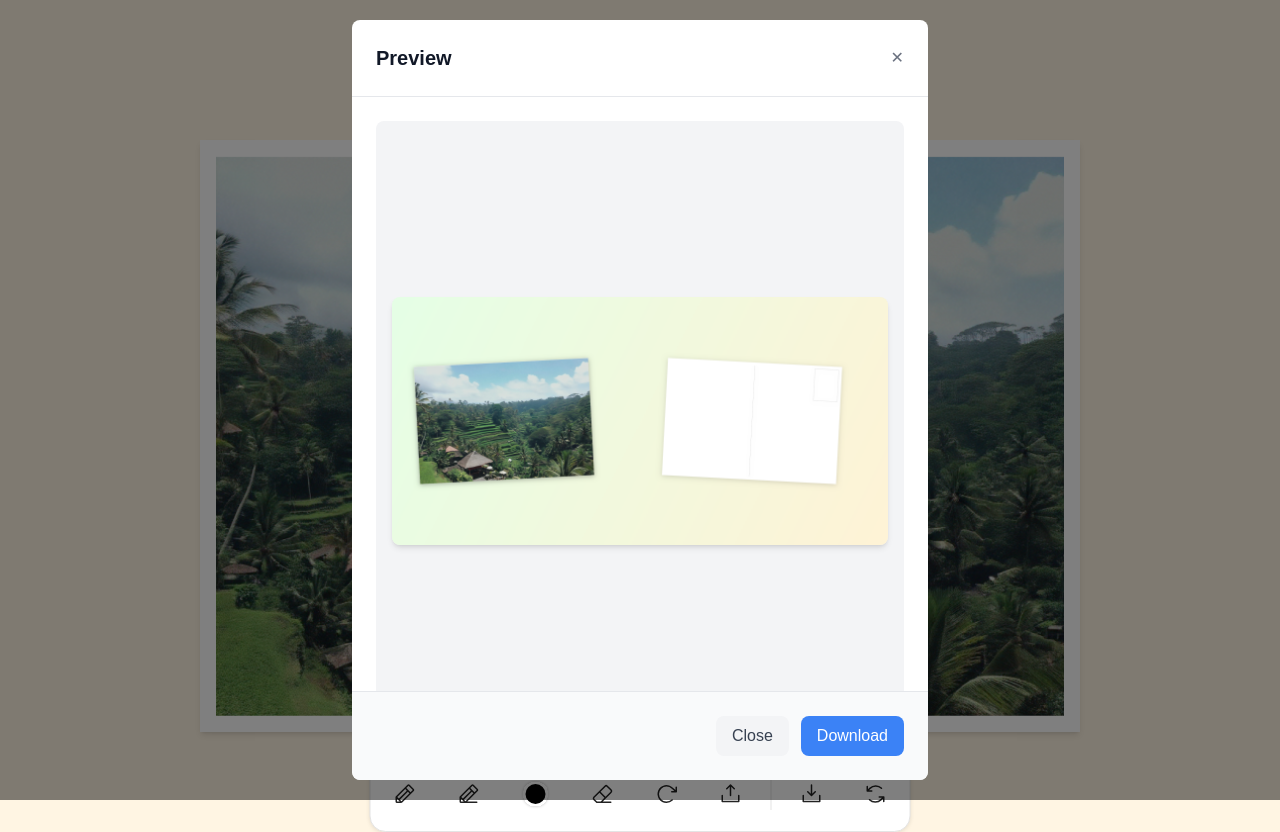
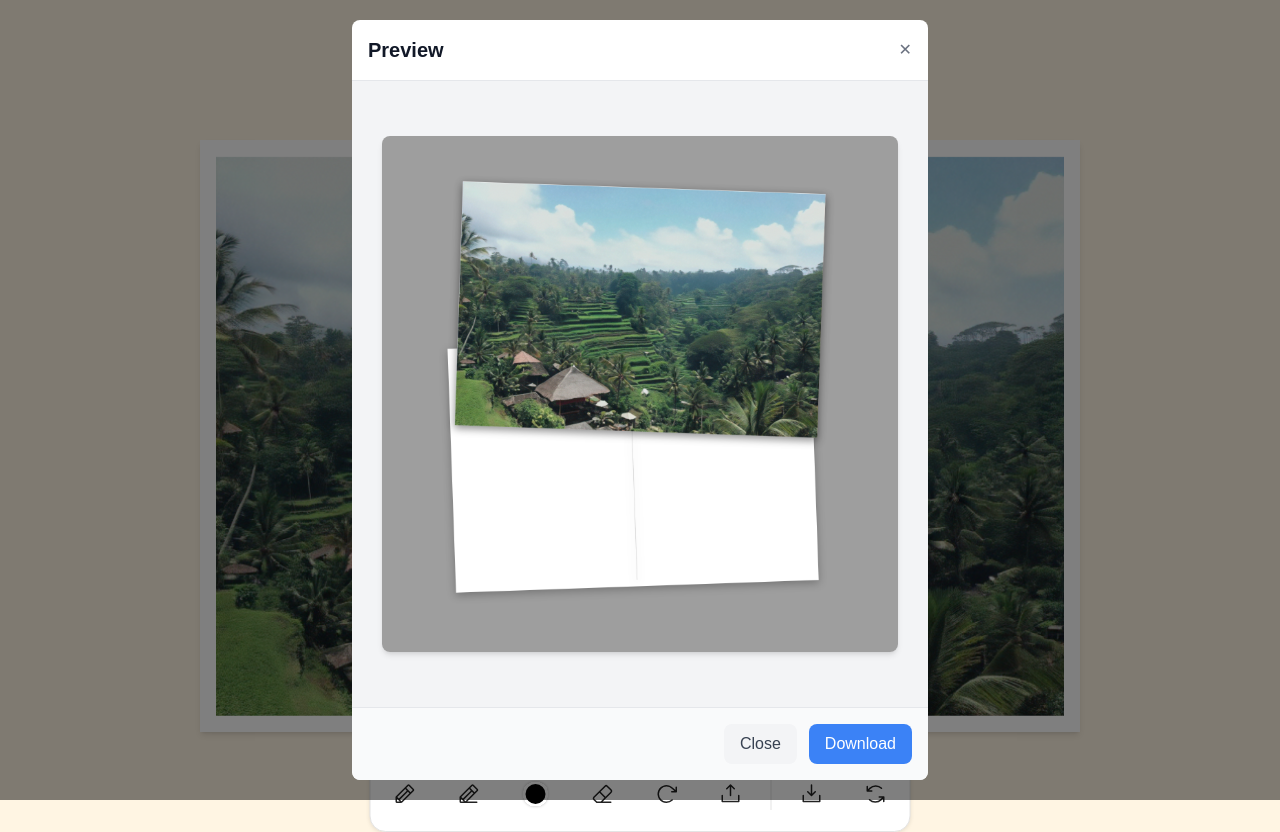
Before and after one commit to csleong98/postcard, a Next.js app: page / in a window 1280 px wide. Both pictures are taken after a click on the button 811 px from the left and 793 px from the top of the page. Built offline with nearby package versions, Linux system fonts and the light colour scheme.

Commit message:
removed the options to export and change the preview background to picture

```diff
--- a/src/app/components/PostcardCustomizer.js
+++ b/src/app/components/PostcardCustomizer.js
@@ -44,6 +44,7 @@ export default function PostcardCustomizer() {
   const [drawingColor, setDrawingColor] = useState('#000000');
   const [showPreview, setShowPreview] = useState(false);
   const [previewLayout, setPreviewLayout] = useState('horizontal');
+  const [previewBackground, setPreviewBackground] = useState('/images/preview-bg.jpg');
 
   // Add useEffect to handle preview generation when layout changes
   useEffect(() => {
@@ -142,90 +143,51 @@ export default function PostcardCustomizer() {
     // Create a temporary canvas for the combined preview
     const previewCanvas = document.createElement('canvas');
 
-    // Set canvas dimensions based on layout
-    let canvasWidth, canvasHeight;
-    switch(previewLayout) {
-      case 'horizontal':
-        canvasWidth = 2000;
-        canvasHeight = 1000;
-        break;
-      case 'vertical':
-        canvasWidth = 1000;
-        canvasHeight = 2000;
-        break;
-      case 'square':
-        canvasWidth = 1500;
-        canvasHeight = 1500;
-        break;
-      default:
-        canvasWidth = 2000;
-        canvasHeight = 1000;
-        break;
-    }
+    // Set fixed square canvas dimensions
+    const canvasWidth = 1500;
+    const canvasHeight = 1500;
 
     previewCanvas.width = canvasWidth;
     previewCanvas.height = canvasHeight;
     const ctx = previewCanvas.getContext('2d');
 
-    // Draw gradient background
-    const gradient = ctx.createLinearGradient(0, 0, canvasWidth, canvasHeight);
-    gradient.addColorStop(0, '#E5FFE6');  // Light mint green
-    gradient.addColorStop(1, '#FFF3D6');  // Light warm yellow
-    ctx.fillStyle = gradient;
-    ctx.fillRect(0, 0, canvasWidth, canvasHeight);
+    // Load and draw background image
+    const bgImg = new Image();
+    bgImg.onload = () => {
+      // Draw background with cover effect
+      const bgAspect = bgImg.width / bgImg.height;
+      const canvasAspect = canvasWidth / canvasHeight;
+      let drawWidth, drawHeight, x, y;
 
+      if (bgAspect > canvasAspect) {
+        // Background is wider than canvas
+        drawHeight = canvasHeight;
+        drawWidth = drawHeight * bgAspect;
+        x = (canvasWidth - drawWidth) / 2;
+        y = 0;
+      } else {
+        // Background is taller than canvas
+        drawWidth = canvasWidth;
+        drawHeight = drawWidth / bgAspect;
+        x = 0;
+        y = (canvasHeight - drawHeight) / 2;
+      }
+
+      ctx.drawImage(bgImg, x, y, drawWidth, drawHeight);
+
+      // Load and draw postcard content
       const img = new Image();
       img.onload = () => {
-      // Calculate card dimensions and positions based on layout
+        // Calculate card dimensions and positions
         const cardWidth = 879;
         const cardHeight = 591;
-      let frontScale, backScale, frontX, frontY, backX, backY, frontRotation, backRotation;
+        const scale = 1.2;  // Larger scale for better visibility
 
-      switch(previewLayout) {
-        case 'horizontal':
-          // Side by side layout
-          frontScale = 0.8;
-          backScale = 0.8;
-          frontX = canvasWidth * 0.05;
-          frontY = (canvasHeight - cardHeight * frontScale) / 2;
-          backX = canvasWidth * 0.55;
-          backY = frontY;
-          frontRotation = -3; // Slight tilt left
-          backRotation = 3;   // Slight tilt right
-          break;
-        case 'vertical':
-          // Stacked vertically
-          frontScale = 0.8;
-          backScale = 0.8;
-          frontX = (canvasWidth - cardWidth * frontScale) / 2;
-          frontY = canvasHeight * 0.1;
-          backX = frontX + 20; // Slight offset for depth
-          backY = canvasHeight * 0.55;
-          frontRotation = -2;
-          backRotation = 2;
-          break;
-        case 'square':
-          // Stacked with equal spacing
-          frontScale = 1.2;
-          backScale = 1.2;
-          frontX = (canvasWidth - cardWidth * frontScale) / 2;
-          frontY = canvasHeight * 0.1;
-          backX = frontX - 20; // Offset in opposite direction
-          backY = canvasHeight * 0.4;
-          frontRotation = 2;
-          backRotation = -2;
-          break;
-        default:
-          // Default to horizontal layout
-          frontScale = 0.9;
-          backScale = 0.9;
-          frontX = canvasWidth * 0.05;
-          frontY = (canvasHeight - cardHeight * frontScale) / 2;
-          backX = canvasWidth * 0.55;
-          backY = frontY;
-          frontRotation = -3;
-          backRotation = 3;
-      }
+        // Center horizontally and position vertically
+        const frontX = (canvasWidth - cardWidth * scale) / 2;
+        const frontY = canvasHeight * 0.1;  // Top card position
+        const backX = frontX - 20;  // Slight offset for depth
+        const backY = canvasHeight * 0.4;  // Bottom card position
 
         // Helper function to draw a rotated card with shadow
         const drawRotatedCard = (x, y, width, height, rotation, drawContent) => {
@@ -237,10 +199,10 @@ export default function PostcardCustomizer() {
           ctx.translate(-(x + width / 2), -(y + height / 2));
 
           // Add shadow
-        ctx.shadowColor = 'rgba(0, 0, 0, 0.15)';
-        ctx.shadowBlur = 20;
+          ctx.shadowColor = 'rgba(0, 0, 0, 0.25)';  // Slightly darker shadow
+          ctx.shadowBlur = 25;  // Increased blur
           ctx.shadowOffsetX = 0;
-        ctx.shadowOffsetY = 4;
+          ctx.shadowOffsetY = 8;  // Increased offset
 
           // Draw white background
           ctx.fillStyle = '#FFFFFF';
@@ -256,22 +218,22 @@ export default function PostcardCustomizer() {
         drawRotatedCard(
           backX,
           backY,
-        cardWidth * backScale,
-        cardHeight * backScale,
-        backRotation,
+          cardWidth * scale,
+          cardHeight * scale,
+          -2,  // Slight rotation
           (x, y, w, h) => {
             ctx.drawImage(staticCanvasRef.current, x, y, w, h);
 
             // Draw text content
             const textarea = document.querySelector('textarea');
             if (textarea) {
-            ctx.font = `${16 * backScale}px ${selectedFont}`;
+              ctx.font = `${16 * scale}px ${selectedFont}`;
               ctx.fillStyle = textColor;
 
               const lines = textarea.value.split('\n');
-            let textY = y + (36 * backScale);
-            const maxWidth = (w / 2) - (40 * backScale);
-            const textX = x + (36 * backScale);
+              let textY = y + (36 * scale);
+              const maxWidth = (w / 2) - (40 * scale);
+              const textX = x + (36 * scale);
 
               lines.forEach(text => {
                 const words = text.split(' ');
@@ -283,13 +245,13 @@ export default function PostcardCustomizer() {
                   if (metrics.width > maxWidth) {
                     ctx.fillText(line, textX, textY);
                     line = word + ' ';
-                  textY += 24 * backScale;
+                    textY += 24 * scale;
                   } else {
                     line = testLine;
                   }
                 });
                 ctx.fillText(line, textX, textY);
-              textY += 24 * backScale;
+                textY += 24 * scale;
               });
             }
           }
@@ -299,9 +261,9 @@ export default function PostcardCustomizer() {
         drawRotatedCard(
           frontX,
           frontY,
-        cardWidth * frontScale,
-        cardHeight * frontScale,
-        frontRotation,
+          cardWidth * scale,
+          cardHeight * scale,
+          2,  // Slight rotation in opposite direction
           (x, y, w, h) => {
             ctx.drawImage(img, x, y, w, h);
             ctx.drawImage(frontCanvasRef.current, x, y, w, h);
@@ -311,6 +273,8 @@ export default function PostcardCustomizer() {
         setShowPreview(previewCanvas.toDataURL());
       };
       img.src = uploadedImage;
+    };
+    bgImg.src = previewBackground;
   };
 
   return (
@@ -440,7 +404,7 @@ export default function PostcardCustomizer() {
         <div className="fixed inset-0 bg-black bg-opacity-50 flex items-center justify-center z-50">
           <div className="bg-white w-[45%] h-[95%] flex flex-col rounded-lg overflow-hidden">
             {/* Header */}
-            <div className="p-6 flex-shrink-0 border-b">
+            <div className="p-4 flex-shrink-0 border-b">
               <div className="flex justify-between items-center">
                 <h2 className="text-xl font-semibold text-gray-900">Preview</h2>
                 <button
@@ -453,57 +417,17 @@ export default function PostcardCustomizer() {
               </div>
             </div>
 
-            {/* Content - Scrollable */}
-            <div className="flex-1 overflow-y-auto">
-              <div className="p-6 space-y-6">
-                <div className="bg-gray-100 rounded-lg p-4 h-[600px] flex items-center justify-center">
+            {/* Content - Full height preview */}
+            <div className="flex-1 bg-gray-100 flex items-center justify-center p-4">
               <img
                 src={showPreview}
                 alt="Postcard Preview"
-                    className="max-w-full max-h-full object-contain rounded-lg shadow-md"
+                className="max-w-[95%] max-h-[95%] object-contain rounded-lg shadow-md"
               />
             </div>
 
-                <div>
-                  <p className="text-sm font-medium text-gray-700 mb-2">Select your image dimension</p>
-                  <div className="flex flex-wrap gap-3">
-                    <button
-                      onClick={() => setPreviewLayout('horizontal')}
-                      className={`px-4 py-2 rounded-lg transition-all ${
-                        previewLayout === 'horizontal'
-                          ? 'bg-blue-500 text-white'
-                          : 'bg-gray-100 text-gray-700 hover:bg-gray-200'
-                      }`}
-                    >
-                      Horizontal
-                    </button>
-                    <button
-                      onClick={() => setPreviewLayout('vertical')}
-                      className={`px-4 py-2 rounded-lg transition-all ${
-                        previewLayout === 'vertical'
-                          ? 'bg-blue-500 text-white'
-                          : 'bg-gray-100 text-gray-700 hover:bg-gray-200'
-                      }`}
-                    >
-                      Vertical
-                    </button>
-                    <button
-                      onClick={() => setPreviewLayout('square')}
-                      className={`px-4 py-2 rounded-lg transition-all ${
-                        previewLayout === 'square'
-                          ? 'bg-blue-500 text-white'
-                          : 'bg-gray-100 text-gray-700 hover:bg-gray-200'
-                      }`}
-                    >
-                      Square
-                    </button>
-                  </div>
-                </div>
-              </div>
-            </div>
-
             {/* Footer - Fixed at bottom */}
-            <div className="p-6 flex-shrink-0 border-t bg-gray-50 rounded-b-lg mt-auto">
+            <div className="p-4 flex-shrink-0 border-t bg-gray-50 rounded-b-lg">
               <div className="flex justify-end gap-3">
                 <button
                   onClick={() => setShowPreview(false)}
@@ -513,7 +437,7 @@ export default function PostcardCustomizer() {
                 </button>
                 <a
                   href={showPreview}
-                  download={`my-postcard-${previewLayout}.png`}
+                  download="my-postcard.png"
                   className="px-4 py-2 rounded-lg bg-blue-500 text-white hover:bg-blue-600 transition-all"
                 >
                   Download
```
Lines whose indentation alone changed are shown as unchanged.
